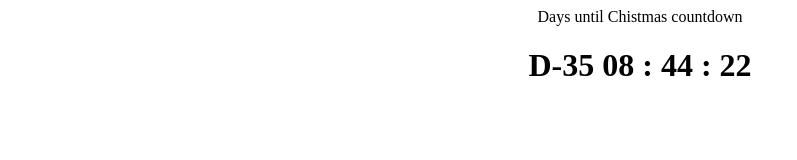
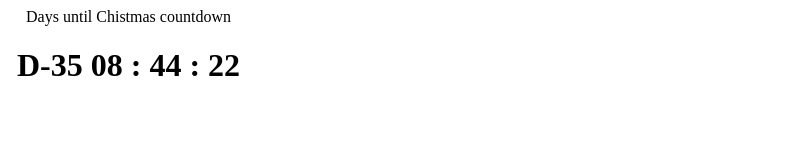
Before and after one commit to ORosie/christmas_clock, a plain HTML site: page index.html in a window 1280 px wide. Shown: the whole page, without its empty margins (0-797 px from the left). Drawn offline with Linux system fonts and the light colour scheme.

Commit message:
updated clock

```diff
--- a/cristmas_clock.js
+++ b/cristmas_clock.js
@@ -1,33 +1,30 @@
 const clockContainer = document.querySelector(".js-clock"),
   clockTitle = clockContainer.querySelector("h1");
 
-
-
-
-function getTime(){
+function getTime() {
   const xMas = new Date("2020-12-25 00:00:00");
   const now = new Date();
   const distance = xMas - now;
-    console.log(distance);
 
-    const days = Math.floor(distance/(1000*60*60*24));
 
-    console.log(days);
-    const hours =Math.floor(distance%(1000*60*60*60)/(1000*60*60));
-    console.log(hours);
-    const minutes =Math.floor((distance%(1000*60*60))/(1000*60));
-    const seconds= Math.floor((distance%(1000*60))/1000);
+  const days = Math.floor(distance / (1000 * 60 * 60 * 24));
+
+  const hours = Math.floor(
+    (distance % (1000 * 60 * 60 * 24)) / (1000 * 60 * 60)
+  );
+
+  const minutes = Math.floor((distance % (1000 * 60 * 60)) / (1000 * 60));
+  const seconds = Math.floor((distance % (1000 * 60)) / 1000);
   //% = remainder operator/ 나누고 난 나머지를 return
 
-    clockTitle.innerText
-    = `D-${days<10? `0${days}` :`${days}`} ${hours<10? `0${hours}` : `${hours}`} : ${minutes<10? `0${minutes}` : `${minutes}`} : ${seconds < 10 ? `0${seconds}`:`${seconds}`}` ;
-
+  clockTitle.innerText = `D-${days < 10 ? `0${days}` : days} ${
+    hours < 10 ? `0${hours}` : hours
+  } : ${minutes < 10 ? `0${minutes}` : minutes} : ${
+    seconds < 10 ? `0${seconds}` : seconds
+  }`;
 }
 
-
-
-
-function init(){
+function init() {
   getTime();
   setInterval(getTime, 1000);
 }
--- a/index.css
+++ b/index.css
@@ -3,8 +3,14 @@
   justify-content: center;
   align-items: center;
   flex-direction: column;
+  width: 241px;
+
 }
 
 h1 {
   justify-content: center;
 }
+
+body{
+    display: flex;
+}
```
Lines whose indentation alone changed are shown as unchanged.
